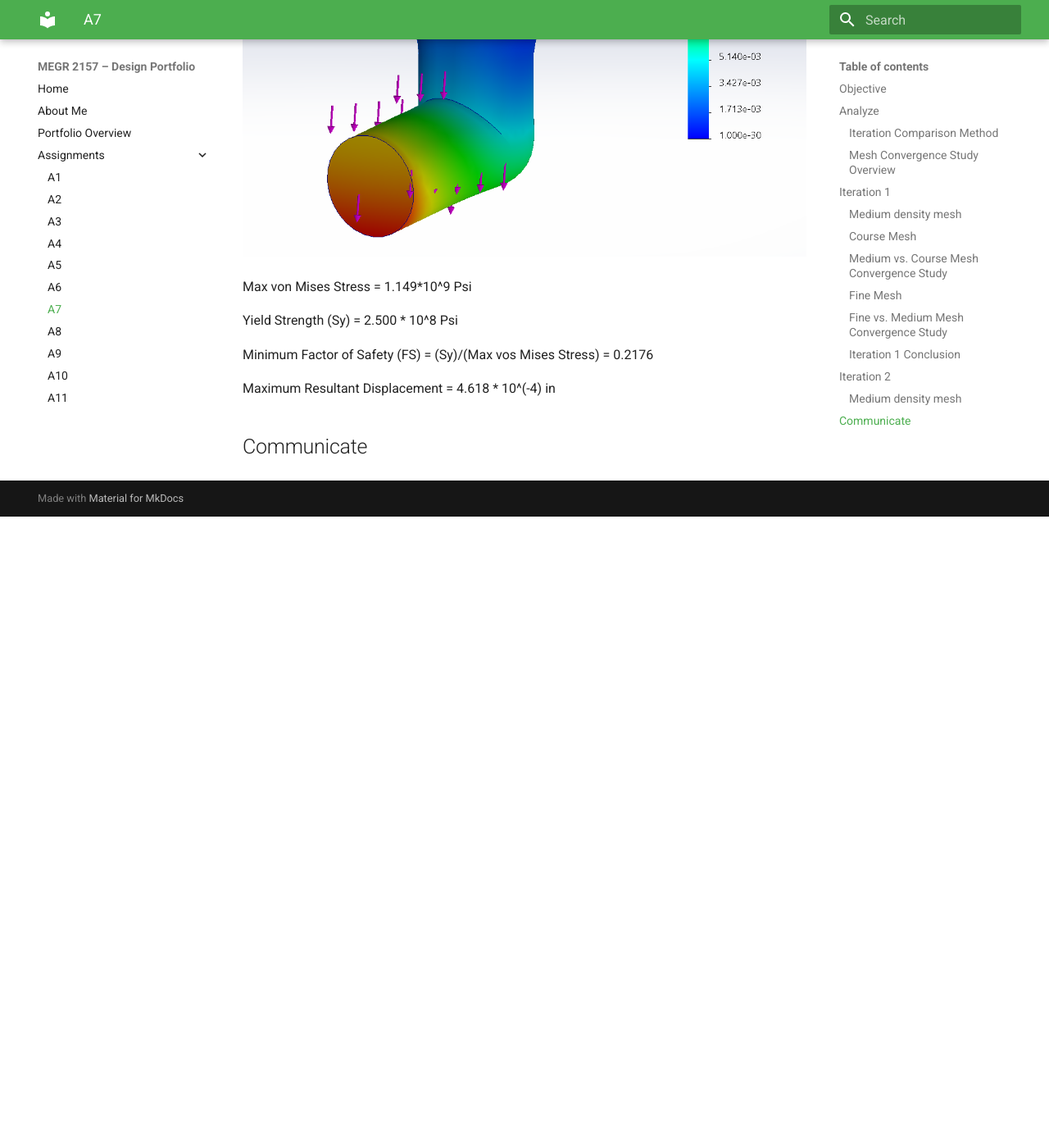
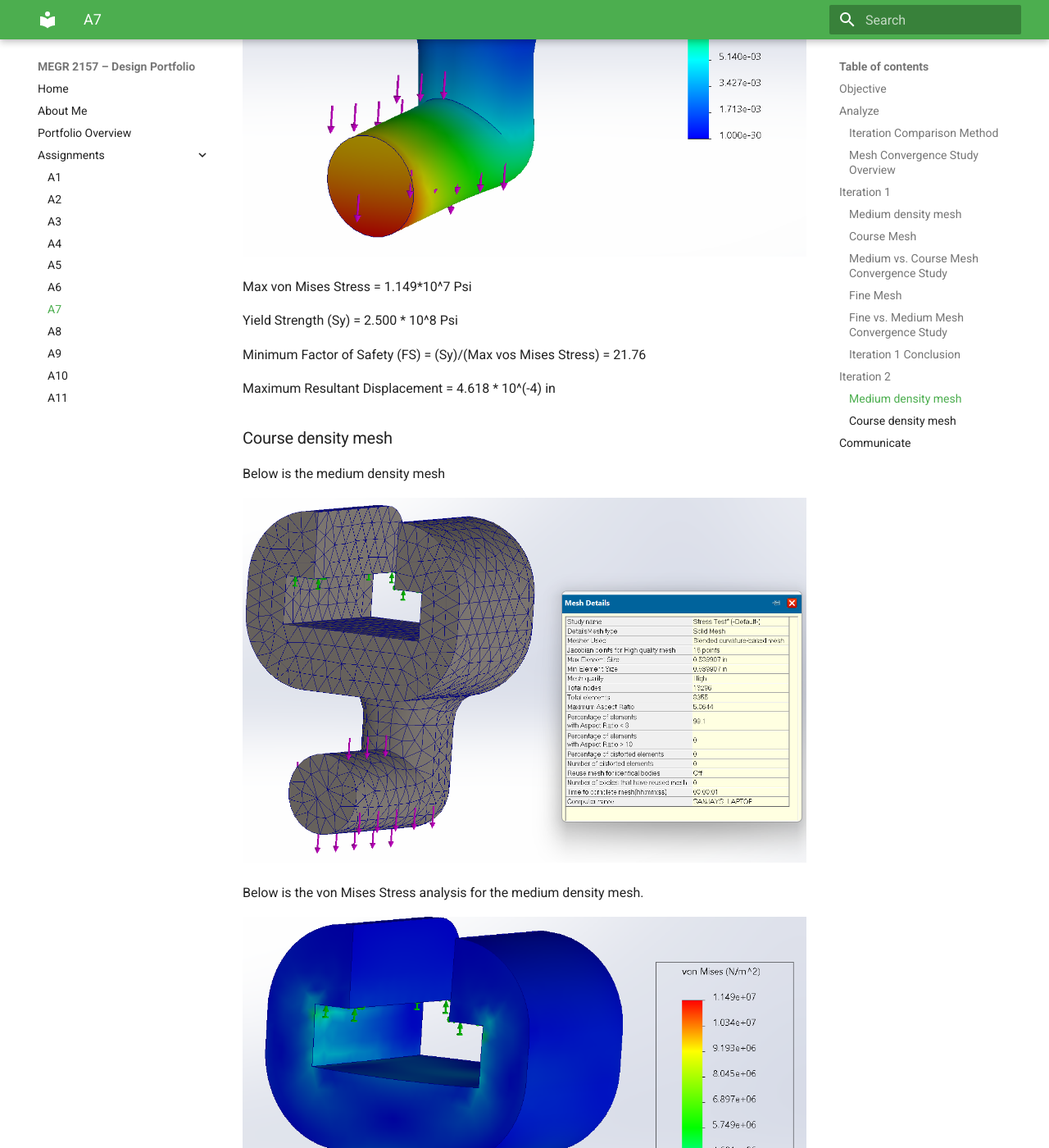
Before and after one commit to SanjayKashyap24/design-projects-portfolio, an MkDocs documentation site: the page built from docs/assignments/A07/index.md, in a window 1280 px wide and 1400 px high, scrolled down 17401 px. Shown: the whole window at 82% size. Built offline with MkDocs 1.6.1 and Material for MkDocs 9.7.7, drawn with Linux system fonts in a browser that asks for light colours; before the commit the page ends 18031 px from its top, so only the background shows below that; some of the changed text lies outside the part shown.

Commit message:
Update stress and safety calculations in index.md
Corrected values for von Mises Stress and Factor of Safety, and added medium density mesh analysis.

```diff
--- a/docs/assignments/A07/index.md
+++ b/docs/assignments/A07/index.md
@@ -450,12 +450,42 @@ Below is the resultant displacement Simulation
   <img src="B7-7.png" alt="AB7-7">
 </div>
 
-Max von Mises Stress = 1.149*10^9 Psi
+Max von Mises Stress = 1.149*10^7 Psi
 
 Yield Strength (Sy) = 2.500 * 10^8 Psi
 
-Minimum Factor of Safety (FS) = (Sy)/(Max vos Mises Stress) = 0.2176
+Minimum Factor of Safety (FS) = (Sy)/(Max vos Mises Stress) = 21.76
 
 Maximum Resultant Displacement = 4.618 * 10^(-4) in
 
+
+### Course density mesh
+
+Below is the medium density mesh
+
+<div style="text-align: center;">
+  <img src="B7-5.png" alt="B7-5">
+</div>
+
+
+Below is the von Mises Stress analysis for the medium density mesh.
+
+<div style="text-align: center;">
+  <img src="B7-6.png" alt="B7-6">
+</div>
+
+Below is the resultant displacement Simulation
+
+<div style="text-align: center;">
+  <img src="B7-7.png" alt="AB7-7">
+</div>
+
+Max von Mises Stress = 9.300 * 10^6 Psi
+
+Yield Strength (Sy) = 2.500 * 10^8 Psi
+
+Minimum Factor of Safety (FS) = (Sy)/(Max vos Mises Stress) = 26.88
+
+Maximum Resultant Displacement = 6.571 * 10^(-4) in
+
 ## Communicate
```
